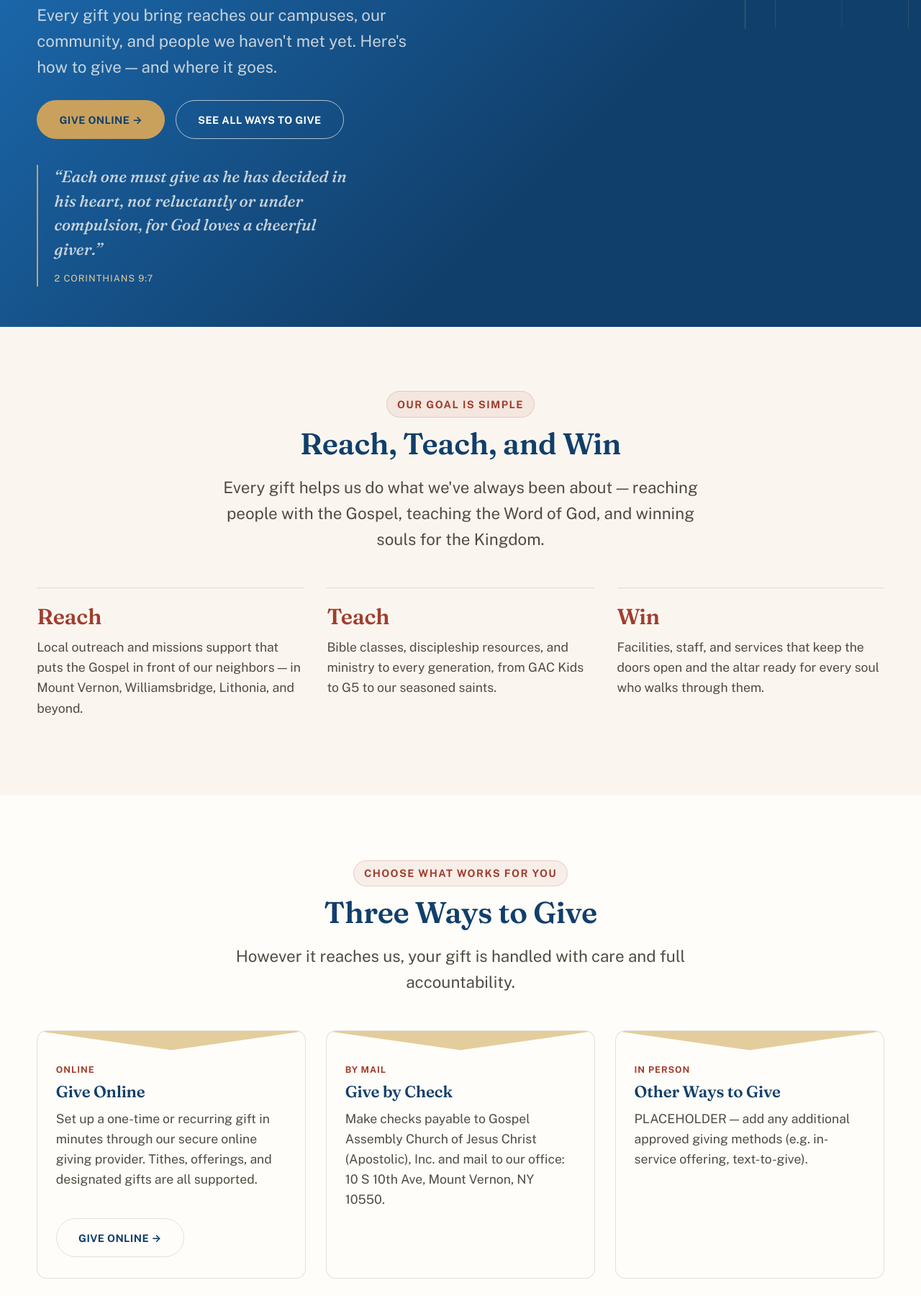
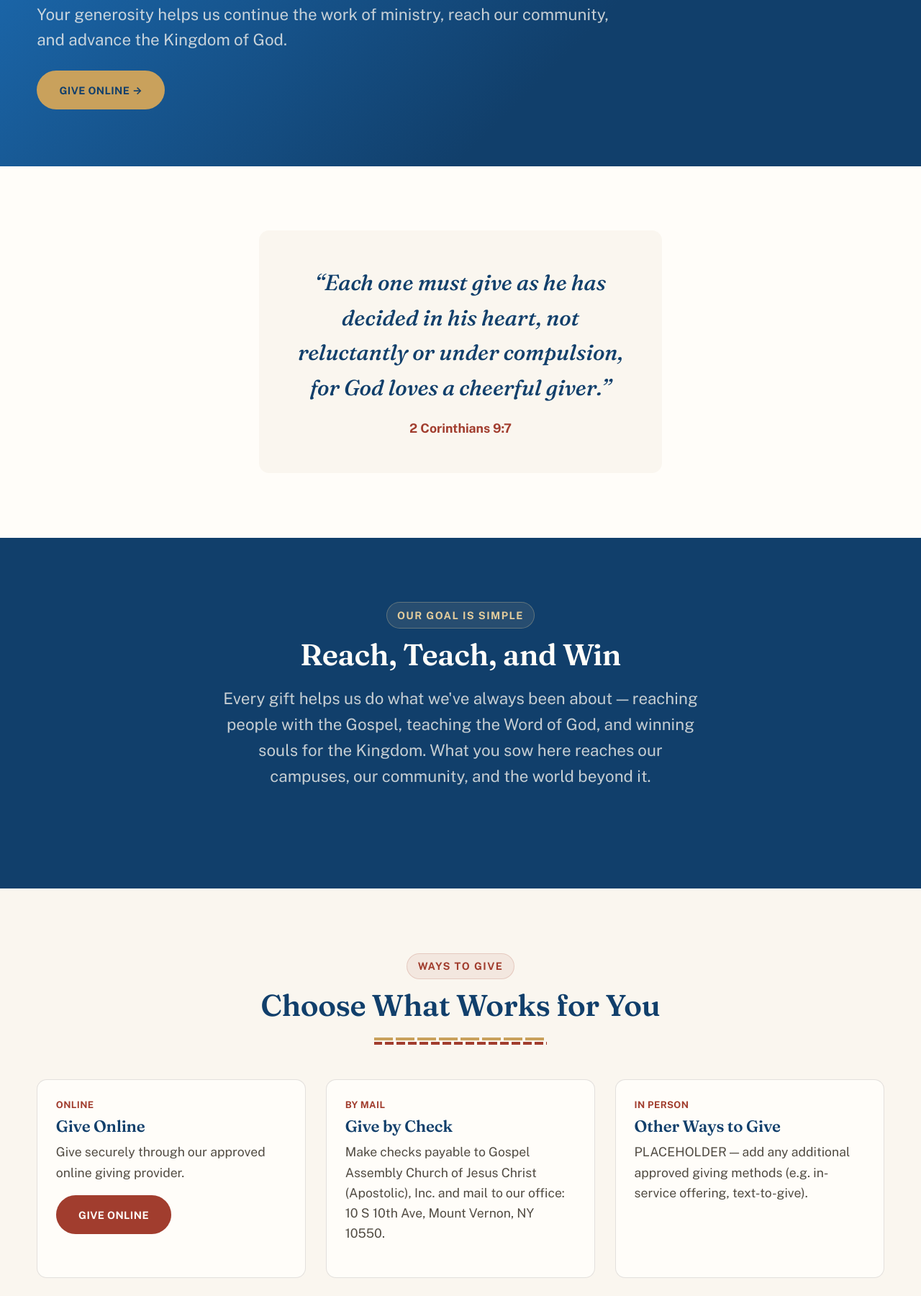
Before and after one commit to kishonhamilton/gac-website, a plain HTML site: page give.html in a window 1280 px wide. Shown: the part 340-2140 px from the top of the page at 72% size. Drawn offline with nearby package versions, Linux system fonts and the light colour scheme.

Commit message:
Revert heritage-inspired Give page redesign (Safari compatibility)
The arch-motif/envelope-card/clip-path redesign still didn't render
correctly in Safari after the targeted font-weight and -webkit-
clip-path fixes. Reverting pages/_body_give.html and the associated
CSS back to the prior redesign (commit f417336), which uses only
patterns already proven across the rest of the site (card-grid,
section-navy, cta-band) -- no clip-path, no custom blockquote/SVG.
Real giving link and check-instructions wiring unaffected.

Co-Authored-By: Claude Sonnet 5 <noreply@anthropic.com>

```diff
--- a/assets/css/style.css
+++ b/assets/css/style.css
@@ -744,116 +744,6 @@ img { max-width: 100%; display: block; }
 .cta-band h2 { color: var(--cream-50); }
 .cta-band p { color: rgba(250,246,239,0.8); max-width: 55ch; margin-inline: auto; }
 .cta-actions { display: flex; gap: 1rem; justify-content: center; flex-wrap: wrap; margin-top: 1.5rem; }
-.cta-band-brick {
-  background: linear-gradient(120deg, var(--brick-700), var(--brick-600));
-}
-
-/* Give page */
-.give-hero { position: relative; }
-.give-hero-arch {
-  position: absolute;
-  top: -40px;
-  right: -60px;
-  width: 340px;
-  height: 420px;
-  color: var(--gold-300);
-  opacity: 0.16;
-  pointer-events: none;
-  z-index: 1;
-}
-.give-hero-eyebrow { display: inline-flex; align-items: center; gap: 0.6em; }
-.give-hero-eyebrow::before {
-  content: "";
-  width: 22px;
-  height: 1px;
-  background: currentColor;
-  opacity: 0.6;
-}
-.give-verse {
-  margin: 2.25rem 0 0;
-  max-width: 42ch;
-  border-left: 2px solid var(--gold-500);
-  padding-left: 1.4rem;
-}
-.give-verse p {
-  font-family: var(--font-display);
-  font-style: italic;
-  font-weight: 500;
-  font-size: var(--step-1);
-  line-height: 1.5;
-  color: rgba(250,246,239,0.92);
-  margin-bottom: 0.6em;
-}
-.give-verse cite {
-  display: block;
-  font-style: normal;
-  font-size: 0.8rem;
-  letter-spacing: 0.08em;
-  text-transform: uppercase;
-  color: var(--gold-300);
-}
-
-.mission-grid {
-  display: grid;
-  gap: 2rem;
-  grid-template-columns: 1fr;
-  margin-top: 2.5rem;
-}
-@media (min-width: 720px) {
-  .mission-grid { grid-template-columns: repeat(3, 1fr); }
-}
-.mission-item { border-top: 1px solid var(--line); padding-top: 1.4rem; }
-.mission-item h3 { font-size: var(--step-2); color: var(--brick-600); margin-bottom: 0.4em; }
-
-.envelope-row {
-  display: grid;
-  gap: 1.75rem;
-  grid-template-columns: 1fr;
-}
-@media (min-width: 720px) {
-  .envelope-row { grid-template-columns: repeat(3, 1fr); }
-}
-.envelope {
-  position: relative;
-  background: var(--cream-50);
-  border: 1px solid var(--line);
-  border-radius: var(--radius);
-  padding: 2.75rem 1.6rem 1.8rem;
-  display: flex;
-  flex-direction: column;
-  min-height: 280px;
-}
-.envelope::before {
-  content: "";
-  position: absolute; top: 0; left: 0; right: 0;
-  height: 34px;
-  background: var(--gold-300);
-  -webkit-clip-path: polygon(0 0, 50% 78%, 100% 0);
-  clip-path: polygon(0 0, 50% 78%, 100% 0);
-  border-radius: var(--radius) var(--radius) 0 0;
-}
-.envelope .tag {
-  font-size: 0.78rem;
-  font-weight: 700;
-  letter-spacing: 0.08em;
-  text-transform: uppercase;
-  color: var(--brick-600);
-  margin-bottom: 0.6em;
-  display: block;
-}
-.envelope h3 { font-size: var(--step-1); margin-bottom: 0.5em; }
-.envelope p { color: var(--ink-600); flex-grow: 1; }
-.envelope .btn { margin-top: 1.4rem; align-self: flex-start; }
-
-.give-help-inner {
-  display: flex;
-  align-items: center;
-  justify-content: space-between;
-  gap: 2.5rem;
-  flex-wrap: wrap;
-}
-.give-help-inner h2 { color: var(--cream-50); max-width: 32ch; }
-.give-help-inner p { color: rgba(250,246,239,0.78); max-width: 42ch; margin-top: 0.6em; }
 
 /* Footer */
 .site-footer {
--- a/give.html
+++ b/give.html
@@ -115,102 +115,90 @@
   </nav>
 
   <main id="main">
-    <section class="page-hero give-hero">
-      <svg class="give-hero-arch" viewBox="0 0 400 500" fill="none" xmlns="http://www.w3.org/2000/svg" aria-hidden="true">
-        <path d="M40 500 V220 C40 120 110 40 200 40 C290 40 360 120 360 220 V500" stroke="currentColor" stroke-width="2"/>
-        <path d="M90 500 V240 C90 160 140 100 200 100 C260 100 310 160 310 240 V500" stroke="currentColor" stroke-width="1.4" opacity="0.7"/>
-        <line x1="200" y1="40" x2="200" y2="500" stroke="currentColor" stroke-width="1" opacity="0.5"/>
-        <line x1="40" y1="320" x2="360" y2="320" stroke="currentColor" stroke-width="1" opacity="0.4"/>
-      </svg>
+    <section class="page-hero">
       <div class="container">
         <p class="breadcrumb"><a href="index.html">Home</a> / Give</p>
-        <p class="eyebrow give-hero-eyebrow" style="color:var(--gold-300); background:rgba(228,205,156,0.1); border-color:rgba(228,205,156,0.3);">Giving at Gospel Assembly Church</p>
-        <h1>Invest in the Kingdom.</h1>
-        <p style="max-width:38ch;">Every gift you bring reaches our campuses, our community, and people we haven't met yet. Here's how to give &mdash; and where it goes.</p>
-        <div class="hero-ctas" style="margin-top:1.75rem;">
+        <p class="eyebrow" style="color:var(--gold-300); background:rgba(228,205,156,0.1); border-color:rgba(228,205,156,0.3);">Giving at Gospel Assembly Church</p>
+        <h1>Invest in the Kingdom</h1>
+        <p>Your generosity helps us continue the work of ministry, reach our community, and advance the Kingdom of God.</p>
+        <p style="margin-top:1.5rem;">
           <a class="btn btn-gold" data-give-online href="#" target="_blank" rel="noopener">Give Online &rarr;</a>
-          <a class="btn btn-outline-light" href="#ways">See all ways to give</a>
+        </p>
+      </div>
+    </section>
+
+    <section class="section">
+      <div class="container">
+        <div class="reveal" style="max-width:52ch; margin:0 auto; text-align:center; background:var(--cream-100); border-radius:var(--radius); padding:clamp(2rem, 5vw, 3rem);">
+          <p style="font-family:var(--font-display); font-style:italic; font-size:var(--step-2); color:var(--navy-950); margin-bottom:0.6em;">
+            &ldquo;Each one must give as he has decided in his heart, not reluctantly or under
+            compulsion, for God loves a cheerful giver.&rdquo;
+          </p>
+          <p style="margin:0; font-weight:700; color:var(--brick-600);">2 Corinthians 9:7</p>
         </div>
-        <blockquote class="give-verse reveal">
-          <p>&ldquo;Each one must give as he has decided in his heart, not reluctantly or under
-          compulsion, for God loves a cheerful giver.&rdquo;</p>
-          <cite>2 Corinthians 9:7</cite>
-        </blockquote>
+      </div>
+    </section>
+
+    <section class="section section-navy">
+      <div class="container">
+        <div class="section-head">
+          <p class="eyebrow">Our Goal Is Simple</p>
+          <h2>Reach, Teach, and Win</h2>
+          <p>Every gift helps us do what we've always been about &mdash; reaching people with the
+          Gospel, teaching the Word of God, and winning souls for the Kingdom. What you sow here
+          reaches our campuses, our community, and the world beyond it.</p>
+        </div>
       </div>
     </section>
 
     <section class="section section-alt">
       <div class="container">
-        <div class="section-head reveal">
-          <p class="eyebrow">Our Goal Is Simple</p>
-          <h2>Reach, Teach, and Win</h2>
-          <p>Every gift helps us do what we've always been about &mdash; reaching people with the
-          Gospel, teaching the Word of God, and winning souls for the Kingdom.</p>
+        <div class="section-head">
+          <p class="eyebrow">Ways to Give</p>
+          <h2>Choose What Works for You</h2>
+          <div class="cornerstone-rule"></div>
         </div>
-        <div class="mission-grid">
-          <div class="mission-item reveal">
-            <h3>Reach</h3>
-            <p>Local outreach and missions support that puts the Gospel in front of our
-            neighbors &mdash; in Mount Vernon, Williamsbridge, Lithonia, and beyond.</p>
+        <div class="card-grid">
+          <div class="card reveal">
+            <div class="card-body">
+              <span class="card-meta">Online</span>
+              <h3>Give Online</h3>
+              <p>Give securely through our approved online giving provider.</p>
+              <a class="btn btn-primary" data-give-online href="#" target="_blank" rel="noopener">Give Online</a>
+            </div>
           </div>
-          <div class="mission-item reveal">
-            <h3>Teach</h3>
-            <p>Bible classes, discipleship resources, and ministry to every generation, from
-            GAC Kids to G5 to our seasoned saints.</p>
+          <div class="card reveal">
+            <div class="card-body">
+              <span class="card-meta">By Mail</span>
+              <h3>Give by Check</h3>
+              <p id="checkInstructions">PLACEHOLDER — add mailing instructions for check giving.</p>
+            </div>
           </div>
-          <div class="mission-item reveal">
-            <h3>Win</h3>
-            <p>Facilities, staff, and services that keep the doors open and the altar ready for
-            every soul who walks through them.</p>
+          <div class="card reveal">
+            <div class="card-body">
+              <span class="card-meta">In Person</span>
+              <h3>Other Ways to Give</h3>
+              <p>PLACEHOLDER — add any additional approved giving methods (e.g. in-service offering, text-to-give).</p>
+            </div>
           </div>
         </div>
       </div>
     </section>
 
-    <section class="section" id="ways">
+    <section class="section">
       <div class="container">
-        <div class="section-head reveal">
-          <p class="eyebrow">Choose What Works for You</p>
-          <h2>Three Ways to Give</h2>
-          <p>However it reaches us, your gift is handled with care and full accountability.</p>
+        <div class="section-head align-left">
+          <p class="eyebrow">Have Questions?</p>
+          <h2>We're Here to Help</h2>
+          <p>If you have any questions about giving, reach out to our office &mdash; our team is
+          glad to help. <a href="contact.html">Contact us &rarr;</a></p>
         </div>
-        <div class="envelope-row">
-          <div class="envelope reveal">
-            <span class="tag">Online</span>
-            <h3>Give Online</h3>
-            <p>Set up a one-time or recurring gift in minutes through our secure online giving
-            provider. Tithes, offerings, and designated gifts are all supported.</p>
-            <a class="btn btn-ghost" data-give-online href="#" target="_blank" rel="noopener">Give Online &rarr;</a>
-          </div>
-          <div class="envelope reveal">
-            <span class="tag">By Mail</span>
-            <h3>Give by Check</h3>
-            <p id="checkInstructions">PLACEHOLDER &mdash; add mailing instructions for check giving.</p>
-          </div>
-          <div class="envelope reveal">
-            <span class="tag">In Person</span>
-            <h3>Other Ways to Give</h3>
-            <p>PLACEHOLDER &mdash; add any additional approved giving methods (e.g. in-service
-            offering, text-to-give).</p>
-          </div>
-        </div>
-      </div>
-    </section>
-
-    <section class="section section-navy give-help">
-      <div class="container give-help-inner">
-        <div class="reveal">
-          <h2>Have questions? We're here to help.</h2>
-          <p>If you have any questions about giving &mdash; online, by mail, or in person &mdash;
-          reach out to our office. Our team is glad to help.</p>
-        </div>
-        <a class="btn btn-outline-light" href="contact.html">Contact Us &rarr;</a>
       </div>
     </section>
 
     <section class="section">
       <div class="container">
-        <div class="cta-band cta-band-brick reveal">
+        <div class="cta-band reveal">
           <h2>Ready to Give?</h2>
           <p>Thank you for partnering with us in ministry &mdash; your generosity makes a real
           difference in our church family and community.</p>
```
Also changed, not shown: pages/_body_give.html (+60 -72 lines).
